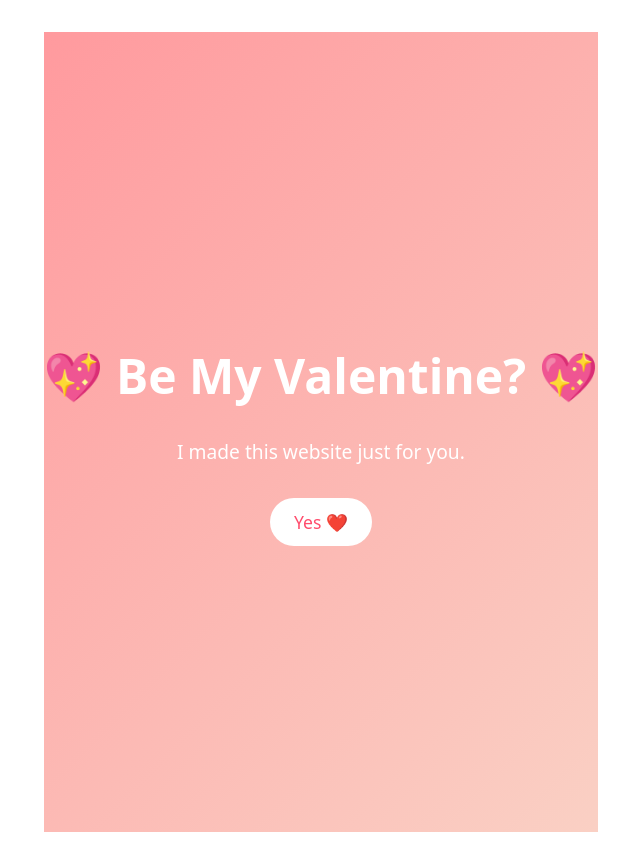
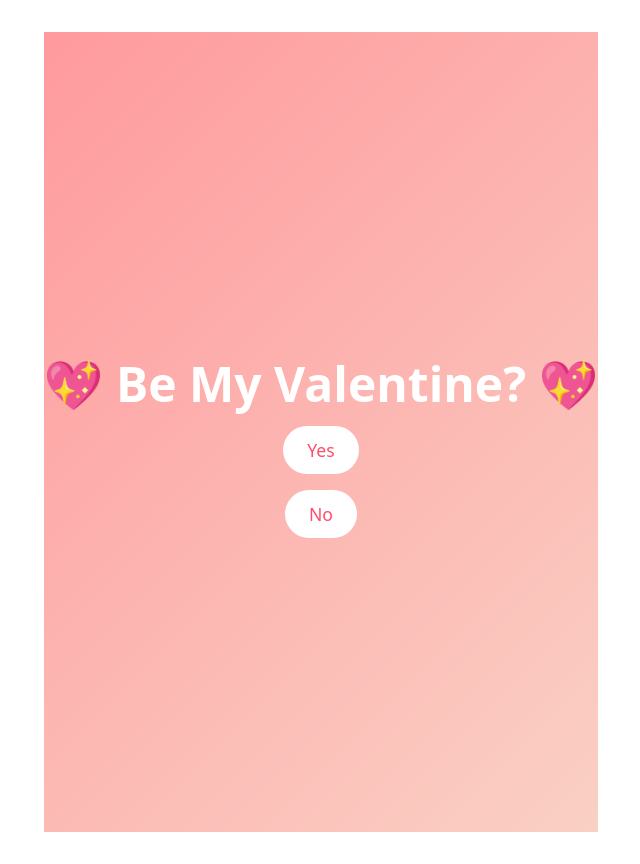
Before and after one commit to seanquinney/be-my-valentine, a React (Vite) app: page / in a window 1280 px wide. Shown: the whole page, without its empty margins (319-959 px from the left). Built offline with nearby package versions, Linux system fonts and the light colour scheme.

Commit message:
added moving button

```diff
--- a/src/App.jsx
+++ b/src/App.jsx
@@ -1,6 +1,15 @@
 import './App.css'
+import { useState } from "react";
 
 function App() {
+  const [position, setPosition] = useState({ x: 0, y: 0 });
+
+  const moveButton = () => {
+    const newX = Math.random() * 300 - 150;
+    const newY = Math.random() * 300 - 150;
+    setPosition({ x: newX, y: newY });
+  };
+
   return (
     <div style={{
       minHeight: '100vh',
@@ -10,15 +19,12 @@ function App() {
       alignItems: 'center',
       background: 'linear-gradient(135deg, #ff9a9e, #fad0c4)',
       color: '#fff',
-      fontFamily: 'system-ui, -apple-system, sans-serif'
+      fontFamily: 'system-ui, -apple-system, sans-serif',
+      position: 'relative'
     }}>
       <h1 style={{ fontSize: '3rem', marginBottom: '1rem' }}>
         💖 Be My Valentine? 💖
       </h1>
-
-      <p style={{ fontSize: '1.2rem', marginBottom: '2rem' }}>
-        I made this website just for you.
-      </p>
 
       <button
         style={{
@@ -28,14 +34,32 @@ function App() {
           border: 'none',
           cursor: 'pointer',
           backgroundColor: '#fff',
-          color: '#ff4d6d'
+          color: '#ff4d6d',
+          marginBottom: '1rem'
         }}
         onClick={() => alert('💘 She said yes 💘')}
       >
-        Yes ❤️
+        Yes
+      </button>
+
+      <button
+        onMouseEnter={moveButton}
+        style={{
+          padding: '12px 24px',
+          fontSize: '1.1rem',
+          borderRadius: '999px',
+          border: 'none',
+          cursor: 'pointer',
+          backgroundColor: '#fff',
+          color: '#ff4d6d',
+          transform: `translate(${position.x}px, ${position.y}px)`,
+          transition: 'transform 0.2s ease'
+        }}
+      >
+        No
       </button>
     </div>
-  )
+  );
 }
 
-export default App
+export default App;
```
